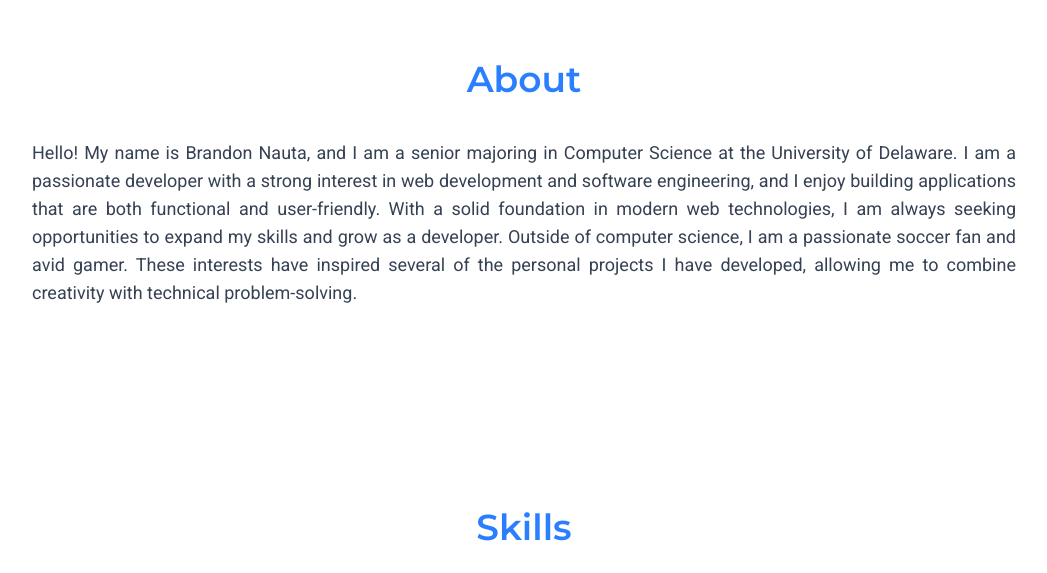
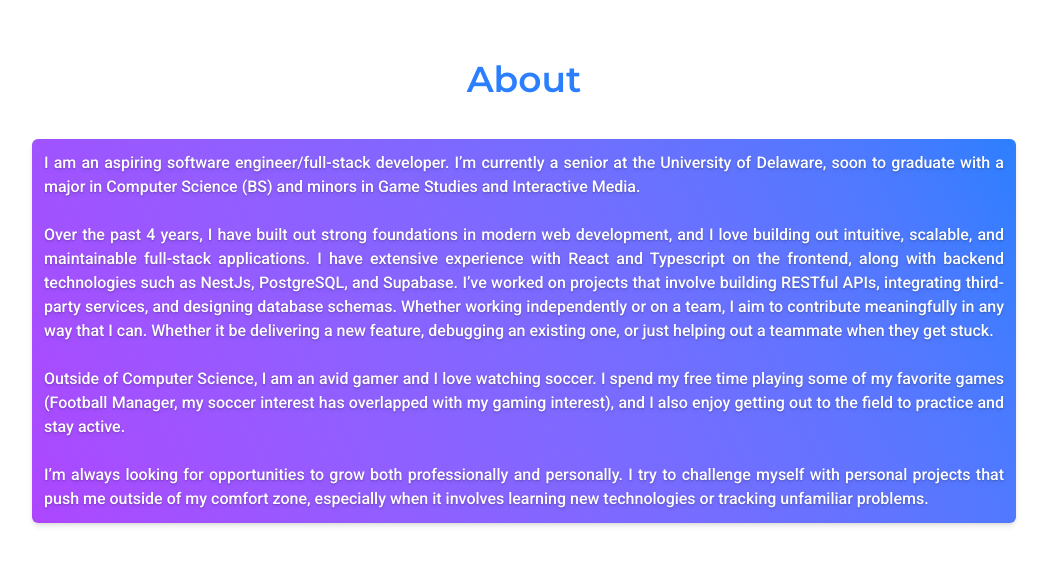
Before and after one commit to TheLuckyman30/portfolio, a React (Vite) app: page / in a window 1280 px wide. Shown: the part 2520-3093 px from the top of the page, without its empty margins (116-1163 px from the left). Built offline with nearby package versions, Linux system fonts and the light colour scheme.

Commit message:
Updated about me

```diff
--- a/src/sections/About.tsx
+++ b/src/sections/About.tsx
@@ -1,15 +1,19 @@
 export function About() {
+  const aboutMeText = [
+    "I am an aspiring software engineer/full-stack developer. I’m currently a senior at the University of Delaware, soon to graduate with a major in Computer Science (BS) and minors in Game Studies and Interactive Media. ",
+    "Over the past 4 years, I have built out strong foundations in modern web development, and I love building out intuitive, scalable, and maintainable full-stack applications. I have extensive experience with React and Typescript on the frontend, along with backend technologies such as NestJs, PostgreSQL, and Supabase. I’ve worked on projects that involve building RESTful APIs, integrating third-party services, and designing database schemas. Whether working independently or on a team, I aim to contribute meaningfully in any way that I can. Whether it be delivering a new feature, debugging an existing one, or just helping out a teammate when they get stuck. ",
+    "Outside of Computer Science, I am an avid gamer and I love watching soccer. I spend my free time playing some of my favorite games (Football Manager, my soccer interest has overlapped with my gaming interest), and I also enjoy getting out to the field to practice and stay active. ",
+    "I’m always looking for opportunities to grow both professionally and personally. I try to challenge myself with personal projects that push me outside of my comfort zone, especially when it involves learning new technologies or tracking unfamiliar problems. ",
+  ];
+
   return (
-    <p className="text-sm sm:text-lg text-gray-700 text-justify">
-      Hello! My name is Brandon Nauta, and I am a senior majoring in Computer
-      Science at the University of Delaware. I am a passionate developer with a
-      strong interest in web development and software engineering, and I enjoy
-      building applications that are both functional and user-friendly. With a
-      solid foundation in modern web technologies, I am always seeking
-      opportunities to expand my skills and grow as a developer. Outside of
-      computer science, I am a passionate soccer fan and avid gamer. These
-      interests have inspired several of the personal projects I have developed,
-      allowing me to combine creativity with technical problem-solving.
-    </p>
+    <div className="text-justify bg-linear-65 from-purple-500 to-blue-500 p-3 rounded-md shadow-md text-white font-medium text-shadow-md ">
+      {aboutMeText.map((text) => (
+        <>
+          <p>{text}</p>
+          <br className="last:hidden" />
+        </>
+      ))}
+    </div>
   );
 }
```
